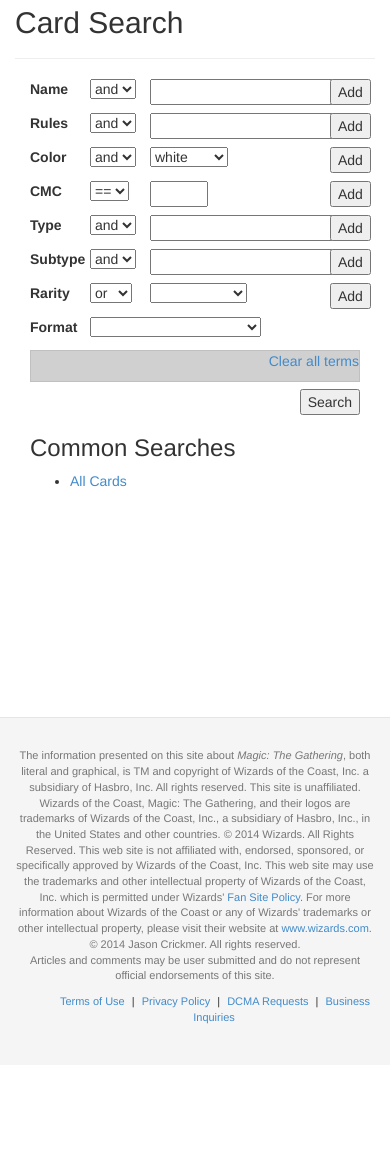
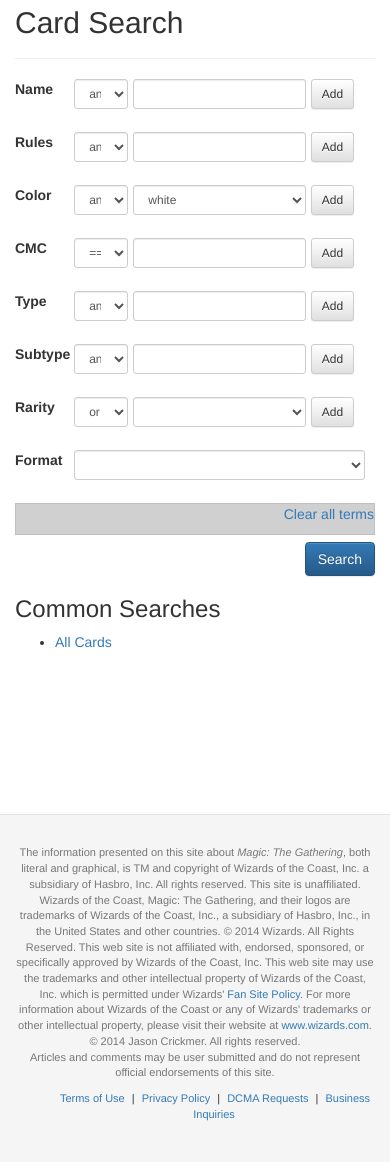
Before and after one commit to jcrickmer/mtgdbpy, a Django app: page /cards/ in a window 390 px wide; the page is wider, and only the part inside the window is pictured. Shown: the part 54-1216 px from the top of that part. Before the commit the page ends 1078 px from the top of that part, so only its background shows below. Run offline with Django 3.2, Linux system fonts and the light colour scheme; data comes from the database, SQL or seed files in the repository; data that the repository does not hold is empty; some libraries are stand-ins or nearby versions.

Commit message:
Cleaned up some CSS and HTML to make display more bootstrap-y on both desktop and mobile. Also put in a new mobile-response adsense widget.

```diff
--- a/cn/cdb.js
+++ b/cn/cdb.js
@@ -38,7 +38,7 @@ $(function() {
 			if (doNotShowRemove) {
 				parent_jq.append($(childTag).append(result));
 			} else {
-				parent_jq.append($(childTag).append(result, "<a class=\"pred_remove\" href=\"#\" onclick=\"cdb.removeSearchPredicate('" + rule.hint + "','" + parent_jqs + "');\">x</a>"));
+				parent_jq.append($(childTag).append(result, "<a class=\"pred_remove\" href=\"#\" onclick=\"cdb.removeSearchPredicate('" + rule.hint + "','" + parent_jqs + "');\"><span aria-hidden=\"true\">&times;</span><span class=\"sr-only\">Remove</span></a>"));
 			}
 		}
     };
--- a/cn/cn.css
+++ b/cn/cn.css
@@ -281,3 +281,23 @@ ul#search_terms {
 ul#search_terms li {
 
 }
+
+/* no-gutters Class Rules - http://julienmelissas.com/no-gutter-column-trick-for-bootstrap/ */
+.row.no-gutters {
+   margin-right: 0px;
+   margin-left: 0px;
+}
+.row.no-gutters [class^="col-"],
+.row.no-gutters [class*=" col-"]{
+   padding-right: 0px;
+   padding-left: 0px;
+}
+.row.xs-gutters {
+   margin-right: 5px;
+   margin-left: 0px;
+}
+.row.xs-gutters [class^="col-xs-"],
+.row.xs-gutters [class*=" col-xs-"]{
+   padding-right: 5px;
+   padding-left: 0px;
+}
--- a/mtgdb/settings.py
+++ b/mtgdb/settings.py
@@ -32,6 +32,7 @@ INTERNAL_IPS = (
     'localhost',
     '192.168.1.6',
     '192.168.1.7',
+    '192.168.1.8',
     '192.168.1.11',
     '192.168.1.18',
     '192.168.1.19',
--- a/mtgdbapp/templates/cards/base.html
+++ b/mtgdbapp/templates/cards/base.html
@@ -10,8 +10,8 @@
     <title>{% block title %}Card Database{% endblock %} - card.ninja</title>
     <script>window.origTitle = document.title;</script>
     <!-- Bootstrap -->
-    <link href="/cn/bootstrap/css/bootstrap.min.css" rel="stylesheet">
-    <link href="/cn/bootstrap/css/bootstrap-theme.min.css" rel="stylesheet">
+    <link rel="stylesheet" href="https://maxcdn.bootstrapcdn.com/bootstrap/3.3.1/css/bootstrap.min.css">
+    <link rel="stylesheet" href="https://maxcdn.bootstrapcdn.com/bootstrap/3.3.1/css/bootstrap-theme.min.css">
 
     <script>{% if debug %}/*{% endif %}
   (function(i,s,o,g,r,a,m){i['GoogleAnalyticsObject']=r;i[r]=i[r]||function(){
@@ -58,7 +58,7 @@
 {% block subsearchnav %}{% endblock %}
 		  <h2>{% block pagetitle %}Search{% endblock %}</h2>
         </div>
-        <div class="container">
+        <div class="container" style="padding-left: 0px; padding-right: 0px;">
 	      {% block content %} this is the content block {% endblock %}
         </div>
       </div>
@@ -69,12 +69,13 @@
         <div class="row" style="margin-top: 60px;">
 		  <div class="col-sm-2 col-md-2 col-lg-3">&nbsp;</div>
           <div class="col-sm-8 col-md-7 col-lg-6">
-		    <script async src="//pagead2.googlesyndication.com/pagead/js/adsbygoogle.js"></script>
-<!-- card details bottom -->
-			<ins class="adsbygoogle"
-     style="display:inline-block;width:468px;height:60px"
+          <script async src="//pagead2.googlesyndication.com/pagead/js/adsbygoogle.js"></script>
+<!-- card detail bottom resp -->
+<ins class="adsbygoogle"
+     style="display:block"
      data-ad-client="ca-pub-2349589868456305"
-     data-ad-slot="8298633471"></ins>
+     data-ad-slot="2303419076"
+     data-ad-format="auto"></ins>
 <script>
 (adsbygoogle = window.adsbygoogle || []).push({});
 </script>
--- a/mtgdbapp/templates/cards/detail.html
+++ b/mtgdbapp/templates/cards/detail.html
@@ -79,15 +79,15 @@
         {% for cardrating in working.card.basecard.physicalcard.cardrating_set.all %}
           {% if cardrating.test.id == 1 %}
             {% if cardrating.format.id == 4 %}
-              {{cardrating.format.formatname}}: {{cardrating.cardninjaRating|floatformat:3 }} (confidence {{cardrating.confidence|floatformat:2 }})<br>
+              <span class="hidden-xs">{{cardrating.format.formatname}}</span><span class="visible-xs-inline">Std</span>: {{cardrating.cardninjaRating|floatformat:3 }}<!-- (confidence {{cardrating.confidence|floatformat:2 }})--><br>
 
             {% endif %}
             {% if cardrating.format.id == 1 %}
-              {{cardrating.format.formatname}}: {{cardrating.cardninjaRating|floatformat:3 }} (confidence {{cardrating.confidence|floatformat:2 }})<br>
+              <span class="hidden-xs">{{cardrating.format.formatname}}</span><span class="visible-xs-inline">Mod</span>: {{cardrating.cardninjaRating|floatformat:3 }}<!-- (confidence {{cardrating.confidence|floatformat:2 }})--><br>
 
             {% endif %}
             {% if cardrating.format.id == 13 %}
-              {{cardrating.format.formatname}}: {{cardrating.cardninjaRating|floatformat:3 }} (confidence {{cardrating.confidence|floatformat:2 }})<br>
+              <span class="hidden-xs">{{cardrating.format.formatname}}</span><span class="visible-xs-inline">EDH</span>: {{cardrating.cardninjaRating|floatformat:3 }}<!-- (confidence {{cardrating.confidence|floatformat:2 }})--><br>
             {% endif %}
           {% endif %}
         {% endfor%}
--- a/mtgdbapp/templates/cards/index.html
+++ b/mtgdbapp/templates/cards/index.html
@@ -4,26 +4,26 @@
 {% block pagetitle %}Card Search{% endblock %}
 
 {% block content %}
-<form action="{% url 'cards:search' %}" method="get">
+<form action="{% url 'cards:search' %}" method="get" role="form">
 	<div class="row">
 	  <div class="col-xs-12 col-sm-6">
-	    <div class="row term_input">
-        <div class="col-xs-2 searchlabel"><label for="cardname">Name</label></div>
-        <div class="col-xs-2"><select id="cardname_op" name="cardname_op"><option value="and" selected>and</option><option value="not">not</option></select></div>
-        <div class="col-xs-6"><input id="cardname" type="text" name="cardname" /></div>
-        <div class="col-xs-2"><button name="cardname_add">Add</button></div>
+	    <div class="row term_input form-group xs-gutters"> <!-- nesting columns -->
+        <div class="col-xs-2 searchlabel"><label for="cardname" class="control-label">Name</label></div>
+        <div class="col-xs-2"><select id="cardname_op" name="cardname_op" class="form-control input-sm"><option value="and" selected>and</option><option value="not">not</option></select></div>
+        <div class="col-xs-6"><input id="cardname" type="text" name="cardname" class="form-control input-sm"/></div>
+        <div class="col-xs-2"><button name="cardname_add" class="btn btn-default btn-sm">Add</button></div>
       </div>
-      <div class="row term_input">
-        <div class="col-xs-2 searchlabel"><label for="rules">Rules</label></div>
-        <div class="col-xs-2"><select id="rules_op" name="rules_op"><option value="and" selected>and</option><option value="not">not</option></select></div>
-        <div class="col-xs-6"><input id="rules" type="text" name="rules" /></div>
-        <div class="col-xs-2"><button name="rules_add">Add</button></div>
+      <div class="row term_input form-group xs-gutters">
+        <div class="col-xs-2 searchlabel"><label for="rules" class="control-label">Rules</label></div>
+        <div class="col-xs-2"><select id="rules_op" name="rules_op" class="form-control input-sm"><option value="and" selected>and</option><option value="not">not</option></select></div>
+        <div class="col-xs-6"><input id="rules" type="text" name="rules" class="form-control input-sm"/></div>
+        <div class="col-xs-2"><button class="btn btn-default btn-sm" name="rules_add">Add</button></div>
       </div>
-      <div class="row term_input">
-        <div class="col-xs-2 searchlabel"><label for="color">Color</label></div>
-        <div class="col-xs-2"><select id="color_op" name="color_op"><option value="and" selected>and</option><option value="not">not</option></select></div>
+      <div class="row term_input form-group xs-gutters">
+        <div class="col-xs-2 searchlabel"><label for="color" class="control-label">Color</label></div>
+        <div class="col-xs-2"><select id="color_op" name="color_op" class="form-control input-sm"><option value="and" selected>and</option><option value="not">not</option></select></div>
         <div class="col-xs-6">
-          <select id="color" name="color">
+          <select id="color" name="color" class="form-control input-sm">
             <option value="w">white</option>
             <option value="u">blue</option>
             <option value="b">black</option>
@@ -32,39 +32,39 @@
             <option value="c">colorless</option>
           </select>
         </div>
-        <div class="col-xs-2"><button name="color_add">Add</button></div>
+        <div class="col-xs-2"><button class="btn btn-default btn-sm" name="color_add">Add</button></div>
       </div>
-      <div class="row term_input">
-        <div class="col-xs-2"><label for="cmc">CMC</label></div>
-        <div class="col-xs-2"><select id="cmc_op" name="cmc_op"><option value="eq" selected>==</option><option value="ne">!=</option><option value="lt">&lt;</option><option value="gt">&gt;</option></select></div>
-        <div class="col-xs-6"><input id="cmc" name="cmc" type="number" min="0" max="20"/></div>
-        <div class="col-xs-2"><button name="cmc_add">Add</button></div>
+      <div class="row term_input form-group xs-gutters">
+        <div class="col-xs-2"><label for="cmc" class="control-label">CMC</label></div>
+        <div class="col-xs-2"><select id="cmc_op" name="cmc_op" class="form-control input-sm"><option value="eq" selected>==</option><option value="ne">!=</option><option value="lt">&lt;</option><option value="gt">&gt;</option></select></div>
+        <div class="col-xs-6"><input id="cmc" name="cmc" type="number" min="0" max="20" class="form-control input-sm"/></div>
+        <div class="col-xs-2"><button class="btn btn-default btn-sm" name="cmc_add">Add</button></div>
       </div>
-      <div class="row term_input">
-        <div class="col-xs-2 searchlabel"><label for="type">Type</label></div>
-        <div class="col-xs-2"><select id="type_op" name="type_op"><option value="and" selected>and</option><option value="not">not</option></select></div>
-        <div class="col-xs-6"><input id="type" name="type" type="text" /></div>
+      <div class="row term_input form-group xs-gutters">
+        <div class="col-xs-2 searchlabel"><label for="type" class="control-label">Type</label></div>
+        <div class="col-xs-2"><select id="type_op" name="type_op" class="form-control input-sm"><option value="and" selected>and</option><option value="not">not</option></select></div>
+        <div class="col-xs-6"><input id="type" name="type" type="text" class="form-control input-sm"/></div>
         <script>$(function() { var types = [{% for type in types %}"{{ type }}",{% endfor %}]; $("#type").autocomplete({source : types}); });</script>
-        <div class="col-xs-2"><button name="type_add">Add</button></div>
+        <div class="col-xs-2"><button class="btn btn-default btn-sm" name="type_add">Add</button></div>
       </div>
-      <div class="row term_input">
-        <div class="col-xs-2 searchlabel"><label for="subtype">Subtype</label></div>
-        <div class="col-xs-2"><select id="subtype_op" name="subtype_op"><option value="and" selected>and</option><option value="not">not</option></select></div>
-        <div class="col-xs-6"><input id="subtype" name="subtype" type="text" /></div>
+      <div class="row term_input form-group xs-gutters">
+        <div class="col-xs-2 searchlabel"><label for="subtype" class="control-label">Subtype</label></div>
+        <div class="col-xs-2"><select id="subtype_op" name="subtype_op" class="form-control input-sm"><option value="and" selected>and</option><option value="not">not</option></select></div>
+        <div class="col-xs-6"><input id="subtype" name="subtype" type="text" class="form-control input-sm"/></div>
         <script>$(function() { var subtypes = [{% for subtype in subtypes %}"{{ subtype }}",{% endfor %}]; $("#subtype").autocomplete({source : subtypes}); });</script>
-        <div class="col-xs-2"><button name="subtype_add">Add</button></div>
+        <div class="col-xs-2"><button class="btn btn-default btn-sm" name="subtype_add">Add</button></div>
       </div>
-      <div class="row term_input">
-        <div class="col-xs-2"><label for="rarity">Rarity</label></div>
-        <div class="col-xs-2"><select id="rarity_op" name="rarity_op"><option value="or" selected>or</option><option value="not">not</option></select></div>
-        <div class="col-xs-6"><select id="rarity" name="rarity"><option></option>
+      <div class="row term_input form-group xs-gutters">
+        <div class="col-xs-2"><label for="rarity" class="control-label">Rarity</label></div>
+        <div class="col-xs-2"><select id="rarity_op" name="rarity_op" class="form-control input-sm"><option value="or" selected>or</option><option value="not">not</option></select></div>
+        <div class="col-xs-6"><select id="rarity" name="rarity" class="form-control input-sm"><option></option>
 {% for rarity in rarities %}<option value="{{ rarity.id }}">{{ rarity.rarity }}</option>{% endfor %}
         </select></div>
-        <div class="col-xs-2"><button name="rarity_add">Add</button></div>
+        <div class="col-xs-2"><button class="btn btn-default btn-sm" name="rarity_add">Add</button></div>
       </div>
-      <div class="row term_input">
-        <div class="col-xs-2"><label for="format">Format</label></div>
-        <div class="col-xs-10"><select id="format" name="format">
+      <div class="row term_input form-group xs-gutters">
+        <div class="col-xs-2"><label for="format" class="control-label">Format</label></div>
+        <div class="col-xs-10"><select id="format" name="format" class="form-control input-sm">
           <option></option>
           <option value="Standard_2014-09-26">Standard (Current)</option>
           <option value="Modern_2014-09-26">Modern (Current)</option>
@@ -83,7 +83,7 @@
         <div class="text-right"><a id="clear_terms" href="#">Clear all terms</a></div>
         <ul id="search_terms"></ul>
       </div>
-      <div class="text-right"><button name="sendQuery">Search</button></div>
+      <div class="text-right"><button class="btn btn-primary" name="sendQuery">Search</button></div>
     </div>
 <!-- end query column -->
   </div>
```
Also changed, not shown: other parts of mtgdbapp/templates/cards/base.html (+31 -1 lines), mtgdbapp/templates/cards/list.html (+28 -1 lines).
